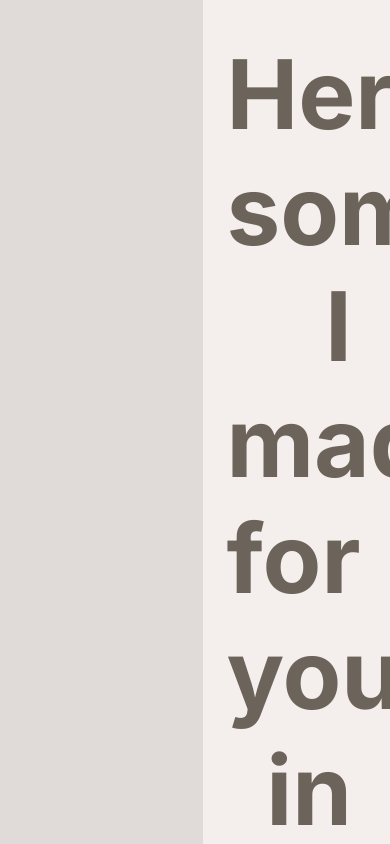
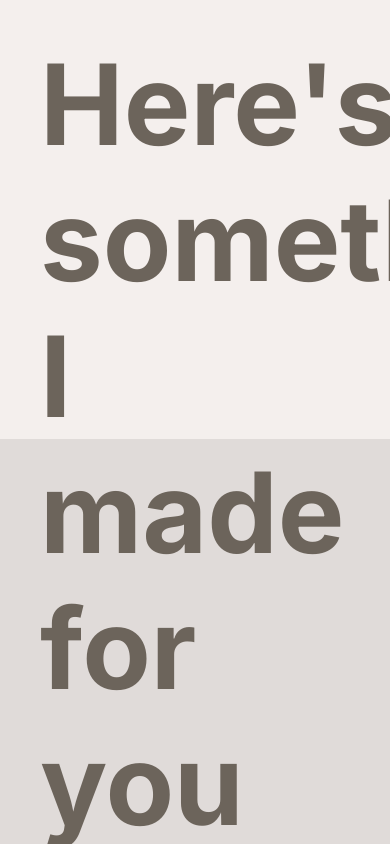
Before and after one commit to XinruiG2/Valentines, a React (Create React App) app: page /page1 in a window 390 px wide. Built offline with nearby package versions, Linux system fonts and the light colour scheme.

Commit message:
mobile stuff

```diff
--- a/src/components/HeaderText.js
+++ b/src/components/HeaderText.js
@@ -10,6 +10,10 @@ const Container = styled.div`
         cursor: pointer;
         color: rgb(178,95,105);
     }
+
+    @media (max-width: 1000px) {
+      font-size: 8.75rem;
+    }
 `;
 
 const HeaderText = ({ text }) => {
--- a/src/pages/LaunchPage.js
+++ b/src/pages/LaunchPage.js
@@ -24,25 +24,32 @@ const Container = styled(FadeInContainer)`
     height: 100vh;
     position: relative;
     overflow: hidden;
+    overflow-y: hidden;
     background-color: rgb(244,239,237);
     color: rgb(108,100,91);
     font-family: 'Inter', serif;
+    display: flex;
+    flex-direction: column;
 `;
 
 const LeftContainer = styled.div`
     width: 100vw;
-    height: 50vh;
+    height: 100%;
     display: flex;
     flex-direction: column;
     align-items: flex-start;
     justify-content: flex-end;
     padding: 31px 37px;
     box-sizing: border-box;
+
+    @media (max-width: 1000px) {
+        padding: 31px 39px;
+    }
 `;
 
 const RightContainer = styled.div`
     width: 100%;
-    height: 50vh;
+    height: 100%;
     display: flex;
     flex-direction: column;
     align-items: flex-end;
@@ -50,10 +57,14 @@ const RightContainer = styled.div`
     position: relative;
     padding: 32px 37px;
     box-sizing: border-box;
+
+    @media (max-width: 1000px) {
+        padding: 32px 39px;
+    }
 `;
 
 const StyledH2 = styled.div`
-  width: 100vw;
+  width: 100%;
   text-align: right;
   border-bottom: 1.5px solid #000;
   line-height: 0.1em;
@@ -63,6 +74,12 @@ const StyledH2 = styled.div`
     font-size: 1.05rem;
     background-color: rgb(244,239,237);
     padding-left: 15px;
+  }
+
+  @media (max-width: 1000px) {
+    & span {
+        font-size: 1.35rem;
+    }
   }
 `;
 
@@ -83,10 +100,16 @@ const LaunchPage = () => {
             }
         };
 
+        const handleTouchEnd = () => {
+            navigate('/page1');
+        };
+
         window.addEventListener('keydown', handleKeyDown);
+        window.addEventListener('touchend', handleTouchEnd);
 
         return () => {
             window.removeEventListener('keydown', handleKeyDown);
+            window.removeEventListener('touchend', handleTouchEnd);
         };
     }, [navigate]);
 
@@ -94,7 +117,7 @@ const LaunchPage = () => {
         <Container>
             <RightContainer>
                 <StyledH2>
-                    <span>Use your arrow keys to navigate this website</span>
+                    <span>Use your arrow keys or tap to navigate this website</span>
                 </StyledH2>
             </RightContainer>
             <LeftContainer>
--- a/src/pages/PageFive.js
+++ b/src/pages/PageFive.js
@@ -28,8 +28,12 @@ const Container = styled(FadeInContainer)`
     align-items: center;
     justify-content: space-between;
     box-sizing: border-box;
-    padding: 35px 35px;
+    padding: 35px;
     background-color: rgb(244, 239, 237);
+
+    @media (max-width: 1000px) {
+        padding: 65px 40px;
+    }
 `;
 
 const Text = styled.div`
@@ -41,6 +45,11 @@ const Text = styled.div`
     &:hover {
         cursor: pointer;
         color: rgb(178,95,105);
+    }
+
+    @media (max-width: 1000px) {
+        font-size: 5.75rem;
+        text-align: center;
     }
 `;
 
@@ -55,6 +64,12 @@ const CustomText = styled.div`
         cursor: pointer;
         color: rgb(178,95,105);
     }
+
+    @media (max-width: 1000px) {
+        font-size: 5.75rem;
+        line-height: 1.5;
+        letter-spacing: 1rem;
+    }
 `;
 
 const MiddleContainer = styled.div`
@@ -63,6 +78,11 @@ const MiddleContainer = styled.div`
     text-align: center;
     box-sizing: border-box;
     padding: 20px;
+
+    @media (max-width: 1000px) {
+        padding: 30px 20px;
+        margin-bottom: 40px;
+    }
 `;
 
 
@@ -93,7 +113,7 @@ const PageFive = () => {
         </Text>
         <MiddleContainer>
             <CustomText>
-                exciting and beautiful
+                exciting<br/>and<br/>beautiful
             </CustomText>
         </MiddleContainer>
         <Text>
--- a/src/pages/PageFour.js
+++ b/src/pages/PageFour.js
@@ -31,6 +31,10 @@ const Container = styled(FadeInContainer)`
     box-sizing: border-box;
     padding: 30px 35px;
     background-color: rgb(244, 239, 237);
+
+    @media (max-width: 1000px) {
+        padding: 30px 37px;
+    }
 `;
 
 const Text = styled.div`
@@ -43,6 +47,11 @@ const Text = styled.div`
     &:hover {
         cursor: pointer;
         color: rgb(178,95,105);
+    }
+
+    @media (max-width: 1000px) {
+        font-size: 5rem;
+        line-height: 1.3;
     }
 `;
 
--- a/src/pages/PageOne.js
+++ b/src/pages/PageOne.js
@@ -22,7 +22,7 @@ const Container = styled(FadeInContainer)`
     height: 100vh;
     position: relative;
     overflow: hidden;
-    background: linear-gradient(to left, rgb(244, 239, 237) 48%, rgb(224, 219, 217) 48%, rgb(224, 219, 217) 100%);
+    background: linear-gradient(to bottom, rgb(244, 239, 237) 52%, rgb(224, 219, 217) 48%, rgb(224, 219, 217) 100%);
     color: rgb(108,100,91);
     font-family: 'Inter', serif;
     box-sizing: border-box;
@@ -31,6 +31,14 @@ const Container = styled(FadeInContainer)`
     justify-content: end;
     padding: 36px 38px;
     box-sizing: border-box;
+
+    @media (max-width: 1000px) {
+        flex-direction: column;
+        justify-content: start;
+        align-items: start;
+        text-align: left;
+        padding: 36px 40px;
+    }
 `;
 
 const Text = styled.div`
@@ -43,11 +51,21 @@ const Text = styled.div`
         cursor: pointer;
         color: rgb(178,95,105);
     }
+
+    @media (max-width: 1000px) {
+        font-size: 7rem;
+        text-align: left;
+    }
 `;
 
 const Wrapper = styled.div`
     width: 40%;
     height: 100%;
+
+    @media (max-width: 1000px) {
+        width: 100%;
+        height: 50%;
+    }
 `;
 
 
@@ -77,9 +95,9 @@ const PageOne = () => {
             <Text>Here's</Text>
             <Text>something</Text>
             <Text>I made for</Text>
-            <Text>you in</Text>
-            <Text>honor of</Text>
-            <Text>today.</Text>
+            <Text>you in honor</Text>
+            <Text>of this</Text>
+            <Text>special day.</Text>
         </Wrapper>
     </Container>
   )
--- a/src/pages/PageThree.js
+++ b/src/pages/PageThree.js
@@ -36,12 +36,20 @@ const MiddleColumn = styled.div`
     height: 100%;
     background-color: rgb(224, 219, 217);
     position: absolute;
+
+    @media (max-width: 1000px) {
+        width: 50%;
+    }
 `;
 
 const TextContainer = styled.div`
     box-sizing: border-box;
     text-align: center;
     position: absolute;
+
+    @media (max-width: 1000px) {
+        padding: 35px 90px;
+    }
 `;
 
 const Text = styled.div`
@@ -54,6 +62,11 @@ const Text = styled.div`
     &:hover {
         cursor: pointer;
         color: rgb(178,95,105);
+    }
+
+    @media (max-width: 1000px) {
+        font-size: 4.5rem;
+        line-height: 1.35;
     }
 `;
 
@@ -84,10 +97,9 @@ const PageThree = () => {
         <MiddleColumn>
         </MiddleColumn>
         <TextContainer>
-            <Text>It’s rare for me to feel so close to someone</Text>
-            <Text>(even when I’ve known them for a long time),</Text>
-            <Text>but you somehow managed to be an</Text>
-            <Text>exception.</Text>
+            <Text>It’s rare for me to feel so close to someone,</Text>
+            <Text>even when I've known them for a long time,</Text>
+            <Text>but you managed to be an exception</Text>
         </TextContainer>
     </Container>
   )
--- a/src/pages/PageTwo.js
+++ b/src/pages/PageTwo.js
@@ -30,6 +30,10 @@ const Container = styled(FadeInContainer)`
     box-sizing: border-box;
     overflow: hidden;
     background: linear-gradient(to bottom, rgb(244, 239, 237) 36%, rgb(224, 219, 217) 36%, rgb(224, 219, 217) 100%);
+
+    @media (max-width: 1000px) {
+        padding: 35px 40px;
+    }
 `;
 
 const TopLeft = styled.div`
@@ -50,6 +54,10 @@ const Text = styled.div`
         cursor: pointer;
         color: rgb(178,95,105);
     }
+
+    @media (max-width: 1000px) {
+        font-size: 6.5rem;
+    }
 `;
 
 const BottomRight = styled.div`
@@ -64,6 +72,10 @@ const BottomRight = styled.div`
 
 const Wrapper = styled.div`
     width: 50%;
+
+    @media (max-width: 1000px) {
+        width: 100%;
+    }
 `;
 
 const PageTwo = () => {
@@ -93,11 +105,11 @@ const PageTwo = () => {
         </TopLeft>
         <BottomRight>
             <Wrapper>
-                <Text>But we’ve</Text>
-                <Text>already made so</Text>
-                <Text>many special</Text>
-                <Text>memories</Text>
-                <Text>together.</Text>
+                <Text>But we have</Text>
+                <Text>already made</Text>
+                <Text>so many special</Text>
+                <Text>and wonderful</Text>
+                <Text>memories together.</Text>
             </Wrapper>
 
         </BottomRight>
```
Lines whose indentation alone changed are shown as unchanged.
